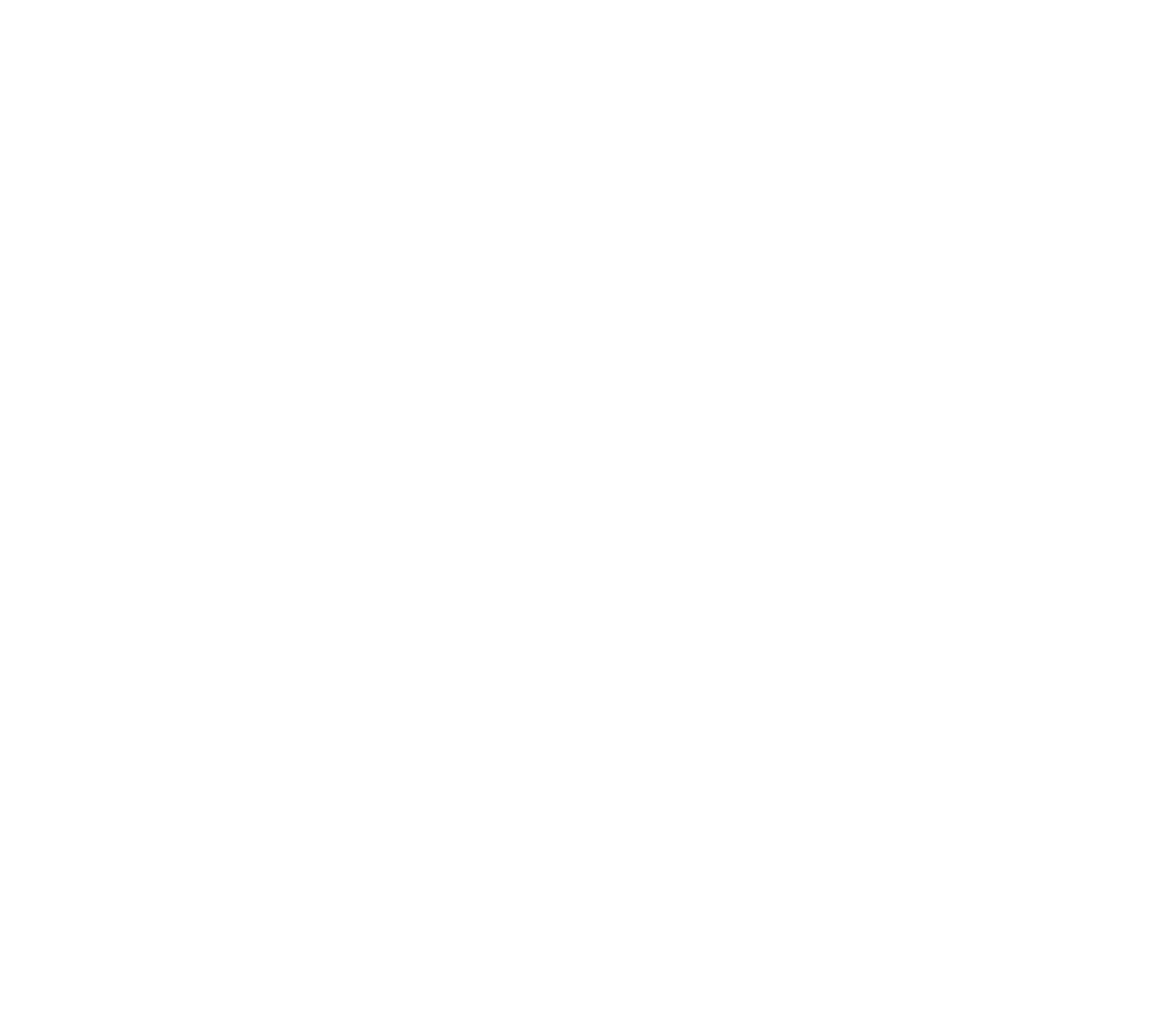
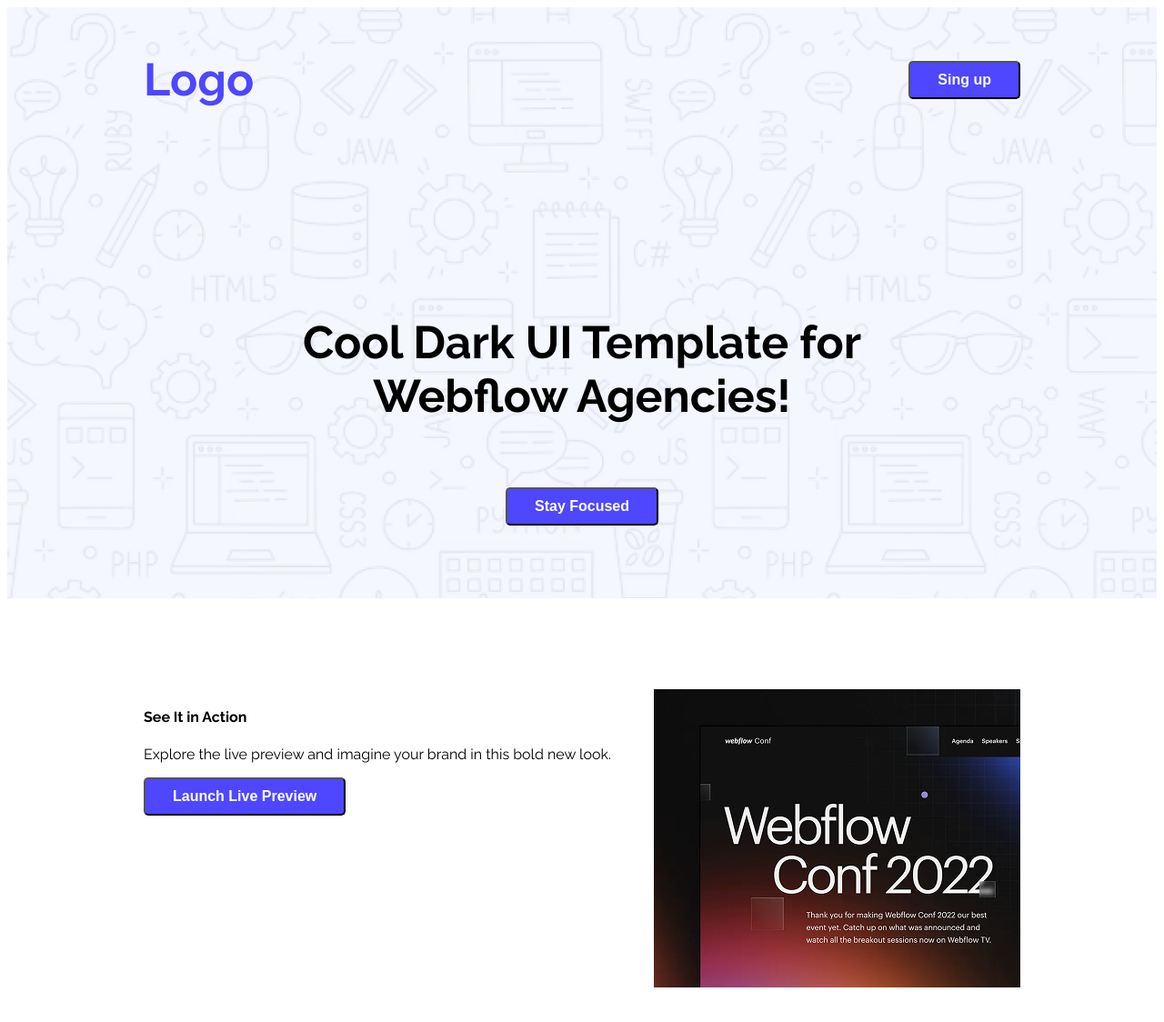
Before and after one commit to kamal-tanim/my-first-assignment-repo, a plain HTML site: page index.html in a window 1280 px wide. Shown: the whole page at 91% size. Before the commit the page ends 800 px from the top, so only its background shows below. Drawn offline with Linux system fonts and the light colour scheme.

Commit message:
added first code

```diff
--- a/index.html
+++ b/index.html
@@ -4,8 +4,39 @@
     <meta charset="UTF-8">
     <meta name="viewport" content="width=device-width, initial-scale=1.0">
     <title>First Assignment </title>
+    <link rel="preconnect" href="https://fonts.googleapis.com">
+<link rel="preconnect" href="https://fonts.gstatic.com" crossorigin>
+<link href="https://fonts.googleapis.com/css2?family=Raleway:ital,wght@0,100..900;1,100..900&display=swap" rel="stylesheet">
+    <link rel="stylesheet" href="styles.css/assignment.css">
 </head>
-<body>
+<body class="raleway-normal">
+    <header class="header">
+        <nav >
+            <h3>Logo</h3>
+            <ul>
+                <li><a href=""><button class="all-btn">Sing up</button></a></li>
+            </ul>
+        </nav>
+        <div>
+            <p>Cool Dark UI Template for Webflow Agencies!</p>
+            <a href=""><button class="all-btn">Stay Focused</button></a>
+        </div>
+    </header>
 
+    <main class="top-gun">
+        <div  class="action">
+            <div class="actions-prompt">
+                <h4>See It in Action</h4>
+                <p>Explore the live preview and imagine your brand in this bold new look.</p>
+                <button class="all-btn">Launch Live Preview</button>
+            </div>
+            <div class="actions-img">
+                <img src="images/wc-mini.png" alt="">
+            </div>
+        </div>
+
+    </main>
+
+    <footer></footer>
 </body>
 </html>
--- /dev/null
+++ b/styles.css/assignment.css
@@ -0,0 +1,55 @@
+
+.raleway-normal {
+  font-family: "Raleway", sans-serif;
+  font-optical-sizing: auto;
+  font-style: normal;
+  /* background-color:rgb(234, 247, 250); */
+
+}
+nav{
+    display: flex;
+    align-items: center;
+    justify-content: space-between;
+    margin:0px 150px ;
+}
+nav ul li {
+    list-style: none;
+}
+nav h3{
+    font-size: 50px;
+    font-weight: bold;
+    color:  rgba(78, 71, 255, 1);
+}
+.all-btn{
+    background-color: rgba(78, 71, 255, 1);
+    color: white;
+    font-size: 16px;
+    font-weight: bold;
+    padding: 10px 30px;
+    border-radius: 5px;
+
+}
+header div{
+    text-align: center;
+    font-size: 50px;
+    font-weight: bold;
+    margin: 50px 200px 0px 200px;
+    background-position: center;
+    padding: 80px;
+
+}
+
+.header{
+    background-image: url('../images/Hero-bg.png');
+}
+
+/* body-actions */
+.action{
+    display: flex;
+    justify-content: space-between;
+    margin: 100px 150px;
+
+}
+.actions-img{
+    border-radius: 30px;
+}
```
